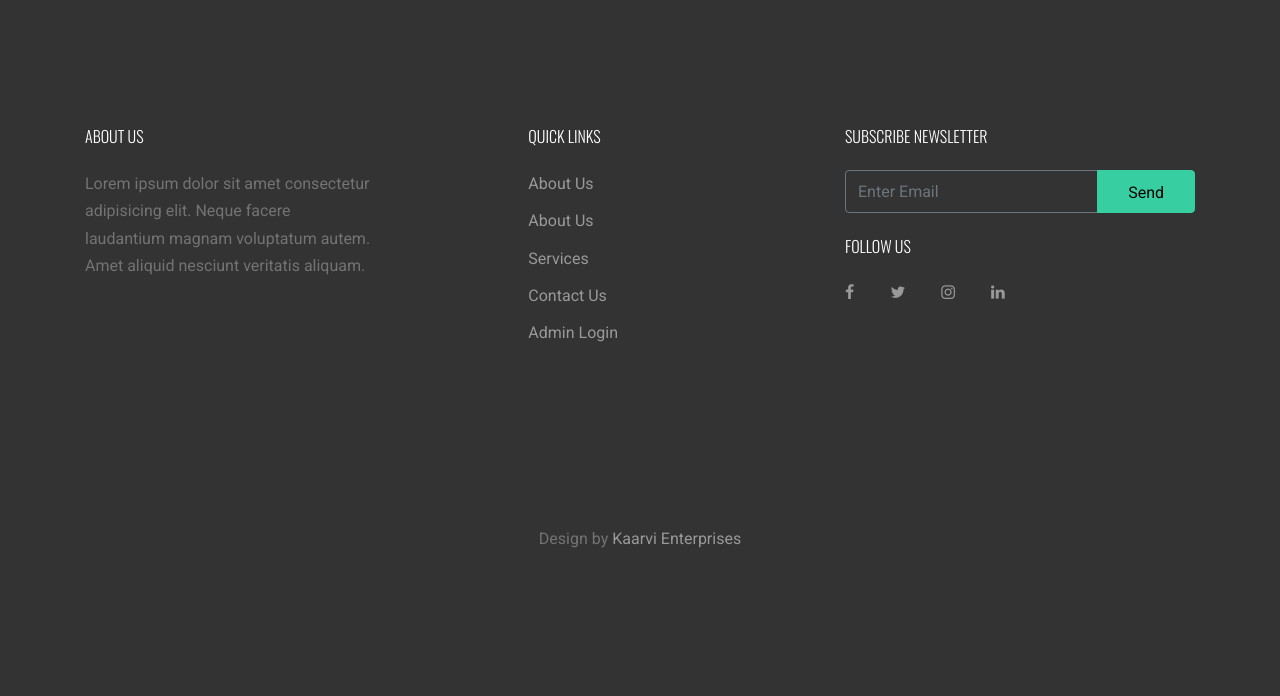
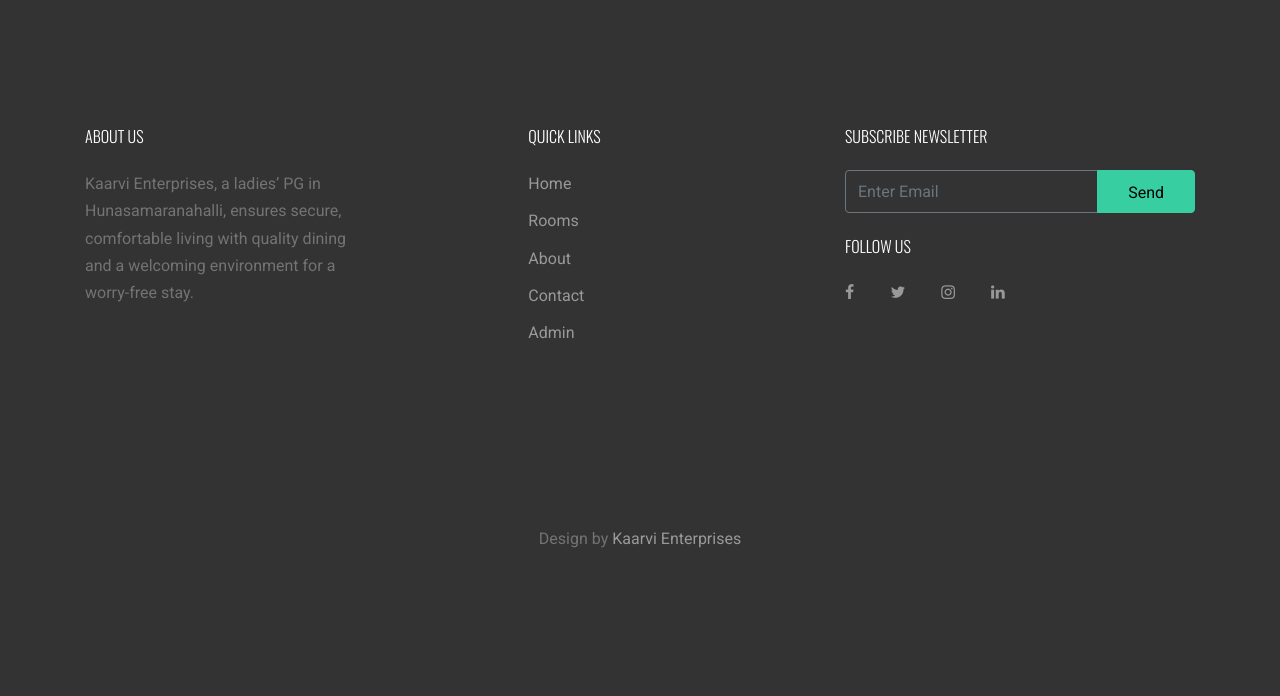
Before and after one commit to Bibinku/hosttry, a Django app: page / in a window 1280 px wide. Shown: the part 4347-5043 px from the top of the page. Run offline with Django 5.2, Linux system fonts and the light colour scheme; data comes from the database, SQL or seed files in the repository; some libraries are stand-ins or nearby versions; some web fonts are replaced.

Commit message:
homepage done

```diff
--- a/Frontend/templates/home.html
+++ b/Frontend/templates/home.html
@@ -60,7 +60,7 @@
 
               <ul class="site-menu main-menu js-clone-nav mr-auto d-none d-lg-block">
                 <li><a href="#home-section" class="nav-link">Home</a></li>
-                <li><a href="#properties-section" class="nav-link">Rooms</a></li>
+                <li><a href="#rooms-section" class="nav-link">Rooms</a></li>
                 <li><a href="#about-section" class="nav-link">About</a></li>
                 <li><a href="#contact-section" class="nav-link">Contact</a></li>
               </ul>
@@ -225,7 +225,7 @@
 </section>
 
 
-<div style="text-align: center;" class="site-section" id="properties-section">
+<div style="text-align: center;" class="site-section" id="rooms-section">
     <div class="container">
         <!-- Section Heading -->
         <div class="section-title">
@@ -458,16 +458,16 @@
             <div class="row">
               <div class="col-md-5">
                 <h2 id="about-section" class="footer-heading mb-4">About Us</h2>
-                <p>Lorem ipsum dolor sit amet consectetur adipisicing elit. Neque facere laudantium magnam voluptatum autem. Amet aliquid nesciunt veritatis aliquam.</p>
+                <p>Kaarvi Enterprises, a ladies’ PG in Hunasamaranahalli, ensures secure, comfortable living with quality dining and a welcoming environment for a worry-free stay.</p>
               </div>
               <div class="col-md-3 mx-auto">
                 <h2 class="footer-heading mb-4">Quick Links</h2>
                 <ul class="list-unstyled">
-                  <li><a href="#home-section">About Us</a></li>
-                  <li><a href="#about-section">About Us</a></li>
-                  <li><a href="#">Services</a></li>
-                  <li><a href="#">Contact Us</a></li>
-                  <li><a href="{% url 'adminlogin' %}">Admin Login </a></li>
+                  <li><a href="#home-section">Home</a></li>
+                  <li><a href="#rooms-section">Rooms</a></li>
+                  <li><a href="#about-section">About</a></li>
+                  <li><a href="#contact-section">Contact</a></li>
+                  <li><a href="{% url 'adminlogin' %}">Admin</a></li>
 
                 </ul>
               </div>
```
Also changed, not shown: 1 other file.
